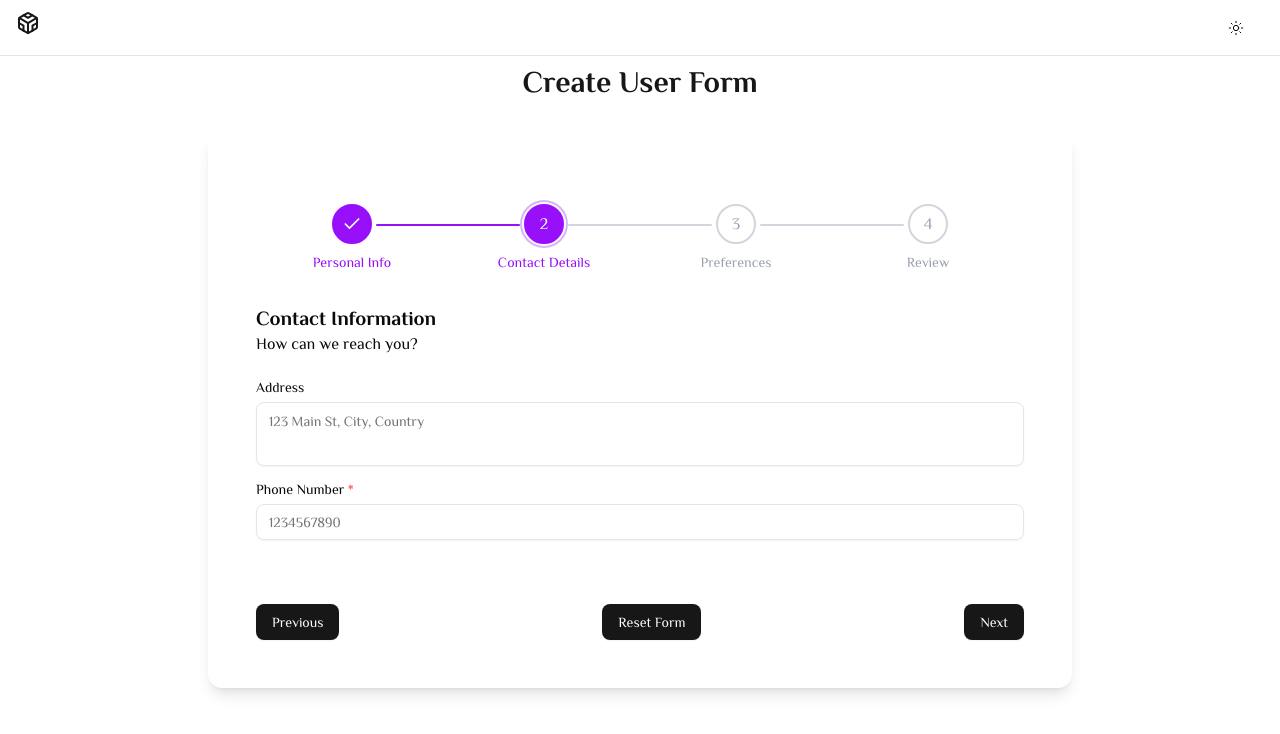
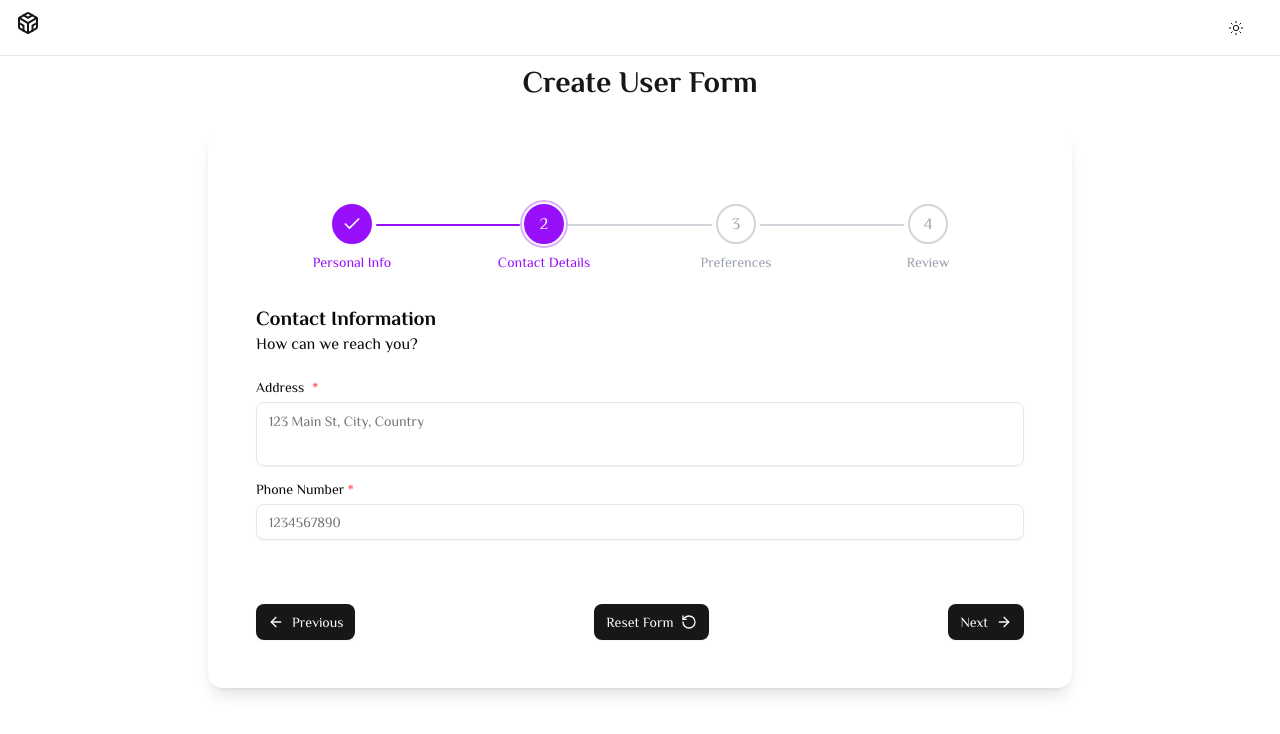
Before and after one commit to sagorpal94/fe_mock_test, a React (Vite) app: page / in a window 1280 px wide. Both pictures are taken after typing "Sample", "name@example.com" into the empty fields and a click on the button "Next". Shown: the top 734 px of the page. Built offline with nearby package versions, Linux system fonts and the light colour scheme.

Commit message:
icon add

```diff
--- a/src/components/ContactDetails.tsx
+++ b/src/components/ContactDetails.tsx
@@ -22,7 +22,7 @@ const ContactDetails = () => {
             <div className="space-y-4">
                 <div className="grid w-full gap-1.5">
                     <div className="space-y-2">
-                        <Label htmlFor="address">Address</Label>
+                        <Label htmlFor="address">Address <span className="text-red-500">*</span></Label>
                         <Textarea
                             id="address"
                             placeholder="123 Main St, City, Country"
--- a/src/components/PersonalInfo.tsx
+++ b/src/components/PersonalInfo.tsx
@@ -13,7 +13,7 @@ const PersonalInfo: React.FC = () => {
 
             <div className="space-y-4">
                 <div className="space-y-2">
-                    <Label htmlFor="name">Full Name</Label>
+                    <Label htmlFor="name">Full Name <span className="text-red-500">*</span></Label>
                     <Input
                         id="name"
                         placeholder="John Doe"
--- a/src/components/multi-step-form.tsx
+++ b/src/components/multi-step-form.tsx
@@ -6,7 +6,7 @@ import PersonalInfo from "./PersonalInfo.tsx";
 import ContactDetails from "./ContactDetails.tsx";
 import Preferences from './Preferences.tsx';
 import Review from "./Review.tsx";
-import {CheckIcon} from "lucide-react";
+import {ArrowLeft, ArrowRight, CheckIcon, RotateCcw} from "lucide-react";
 import {Button} from "./ui/button.tsx";
 
 import {
@@ -200,6 +200,7 @@ const MultiStepForm = () => {
                                                     currentStep === 0 ? 'invisible' : ''
                                                 }`}
                                             >
+                                                <ArrowLeft className="w-5 h-5"/>
                                                 Previous
                                             </Button>
 
@@ -211,12 +212,14 @@ const MultiStepForm = () => {
                                                 }`}
                                             >
                                                 Reset Form
+                                                <RotateCcw className="w-5 h-5"/>
                                             </Button>
 
                                             <Button
                                                 className="px-4 py-2 cursor-pointer rounded-md"
                                             >
                                                 {currentStep === steps.length - 1 ? 'Submit' : 'Next'}
+                                                <ArrowRight className="w-5 h-5" />
                                             </Button>
                                         </motion.div>
                                     </AnimatePresence>
--- a/src/components/user-list.tsx
+++ b/src/components/user-list.tsx
@@ -9,6 +9,7 @@ import {
     AlertDialogHeader,
     AlertDialogTitle
 } from "./ui/alert-dialog.tsx";
+import {Trash2} from "lucide-react";
 
 interface UserListProps {
     UserData: FormData[]
@@ -43,6 +44,7 @@ const UserList: React.FC<UserListProps> = ({UserData, setUserData}) => {
                                 onClick={handlePopup}
                                 className="px-4 py-2 rounded-md transition-colors cursor-pointer"
                             >
+                                <Trash2 className="w-5 h-5"/>
                                 Clear All User Data
                             </Button>
                         </div>
```
